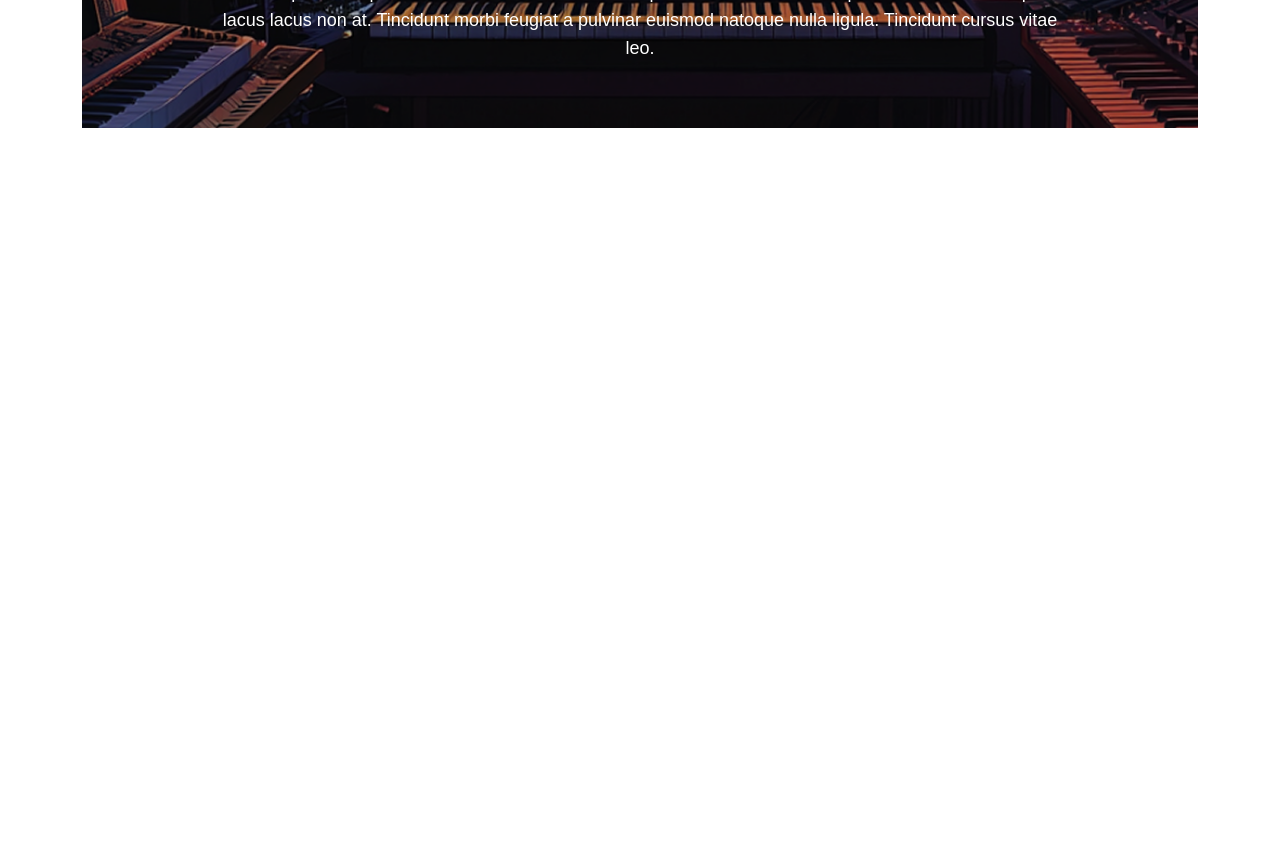
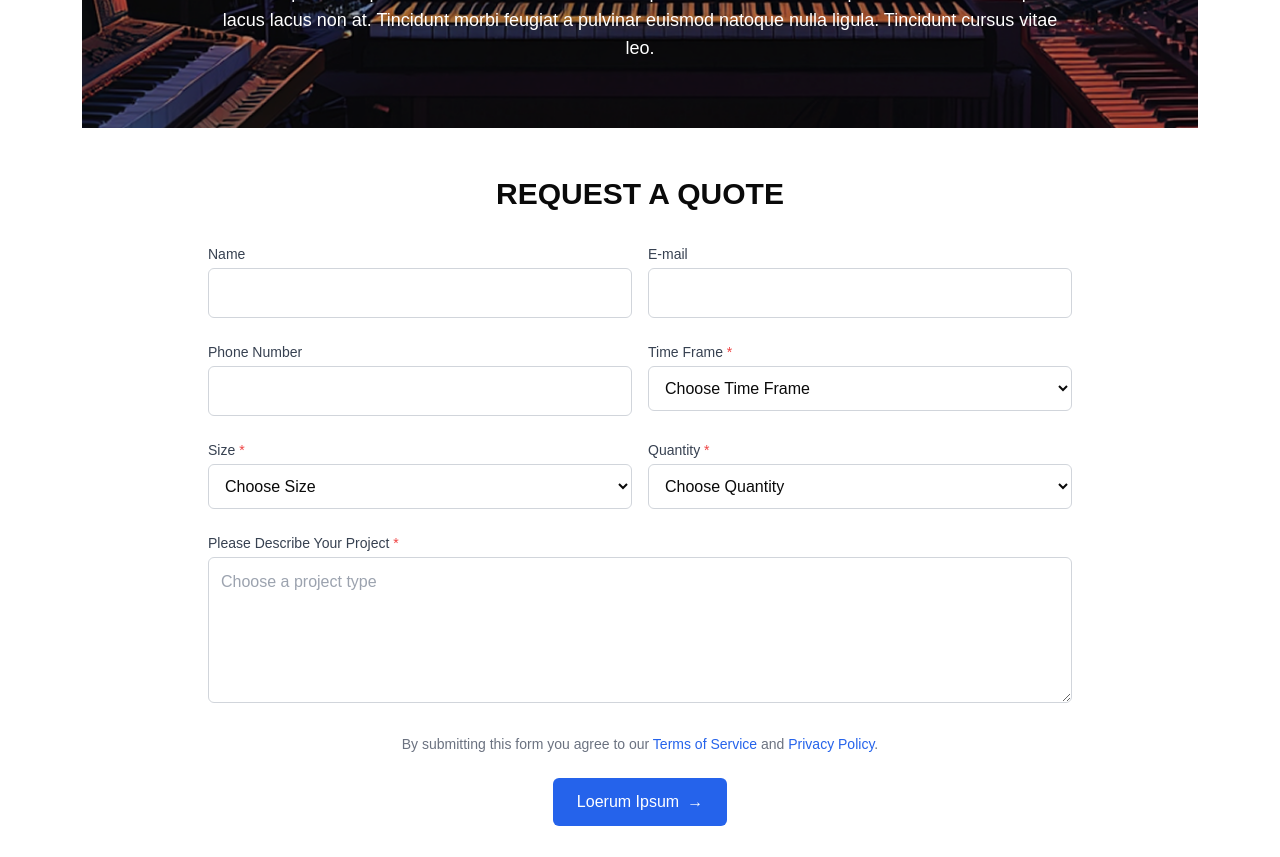
Before and after one commit to nazmul162001/webby-landing-page, a Next.js app: page / in a window 1280 px wide. Shown: the part 5300-6157 px from the top of the page. Before the commit the page ends 5468 px from the top, so only its background shows below. Built offline with nearby package versions, Linux system fonts and the light colour scheme.

Commit message:
completed form section

```diff
--- a/app/page.tsx
+++ b/app/page.tsx
@@ -2,6 +2,7 @@ import Banner from "@/components/home/banner/Banner";
 import FourthSection from "@/components/home/banner/FourthSection";
 import SectionFive from "@/components/home/banner/SecctionFive";
 import ThirdSection from "@/components/home/banner/ThirdSection";
+import Form from "@/components/home/Form";
 import SecondSection from "@/components/home/SecondSection";
 import SectionSix from "@/components/home/SectionSix";
 
@@ -17,6 +18,7 @@ export default function Home() {
           <SectionFive />
           <SectionSix />
           <FourthSection url="bg_33" />
+          <Form />
         </div>
       </main>
     </section>
--- /dev/null
+++ b/components/home/Form.tsx
@@ -0,0 +1,123 @@
+const Form = () => {
+  return (
+    <section className="max-w-4xl mx-auto px-4 py-12">
+      {/* Form Title */}
+      <h2 className="text-2xl md:text-3xl font-extrabold text-center mb-8">
+        REQUEST A QUOTE
+      </h2>
+
+      {/* Form */}
+      <form className="bg-white space-y-6">
+        {/* Name & Email */}
+        <div className="grid grid-cols-1 md:grid-cols-2 gap-4">
+          <div>
+            <label className="block text-gray-700 text-sm font-medium mb-1">
+              Name
+            </label>
+            <input
+              type="text"
+              placeholder=""
+              className="w-full border border-gray-300 rounded-md p-3 focus:ring focus:ring-blue-300"
+            />
+          </div>
+          <div>
+            <label className="block text-gray-700 text-sm font-medium mb-1">
+              E-mail
+            </label>
+            <input
+              type="email"
+              placeholder=""
+              className="w-full border border-gray-300 rounded-md p-3 focus:ring focus:ring-blue-300"
+            />
+          </div>
+        </div>
+
+        {/* Phone Number & Time Frame */}
+        <div className="grid grid-cols-1 md:grid-cols-2 gap-4">
+          <div>
+            <label className="block text-gray-700 text-sm font-medium mb-1">
+              Phone Number
+            </label>
+            <input
+              type="text"
+              placeholder=""
+              className="w-full border border-gray-300 rounded-md p-3 focus:ring focus:ring-blue-300"
+            />
+          </div>
+          <div>
+            <label className="block text-gray-700 text-sm font-medium mb-1">
+              Time Frame <span className="text-red-500">*</span>
+            </label>
+            <select className="w-full border border-gray-300 rounded-md p-3 bg-white focus:ring focus:ring-blue-300">
+              <option>Choose Time Frame</option>
+              <option>1-2 Weeks</option>
+              <option>1 Month</option>
+              <option>3 Months</option>
+            </select>
+          </div>
+        </div>
+
+        {/* Size & Quantity */}
+        <div className="grid grid-cols-1 md:grid-cols-2 gap-4">
+          <div>
+            <label className="block text-gray-700 text-sm font-medium mb-1">
+              Size <span className="text-red-500">*</span>
+            </label>
+            <select className="w-full border border-gray-300 rounded-md p-3 bg-white focus:ring focus:ring-blue-300">
+              <option>Choose Size</option>
+              <option>Small</option>
+              <option>Medium</option>
+              <option>Large</option>
+            </select>
+          </div>
+          <div>
+            <label className="block text-gray-700 text-sm font-medium mb-1">
+              Quantity <span className="text-red-500">*</span>
+            </label>
+            <select className="w-full border border-gray-300 rounded-md p-3 bg-white focus:ring focus:ring-blue-300">
+              <option>Choose Quantity</option>
+              <option>1-10</option>
+              <option>10-50</option>
+              <option>50+</option>
+            </select>
+          </div>
+        </div>
+
+        {/* Project Description */}
+        <div>
+          <label className="block text-gray-700 text-sm font-medium mb-1">
+            Please Describe Your Project <span className="text-red-500">*</span>
+          </label>
+          <textarea
+            rows={5}
+            placeholder="Choose a project type"
+            className="w-full border border-gray-300 rounded-md p-3 focus:ring focus:ring-blue-300"
+          />
+        </div>
+
+        {/* Terms & Privacy Policy */}
+        <p className="text-center text-sm text-gray-500">
+          By submitting this form you agree to our{" "}
+          <a href="#" className="text-blue-600 hover:underline">
+            Terms of Service
+          </a>{" "}
+          and{" "}
+          <a href="#" className="text-blue-600 hover:underline">
+            Privacy Policy
+          </a>
+          .
+        </p>
+
+        {/* Submit Button */}
+        <div className="flex justify-center">
+          <button className="bg-blue-600 text-white px-6 py-3 rounded-md flex items-center space-x-2 hover:bg-blue-700 transition">
+            <span>Loerum Ipsum</span>
+            <span>→</span>
+          </button>
+        </div>
+      </form>
+    </section>
+  );
+};
+
+export default Form;
```
